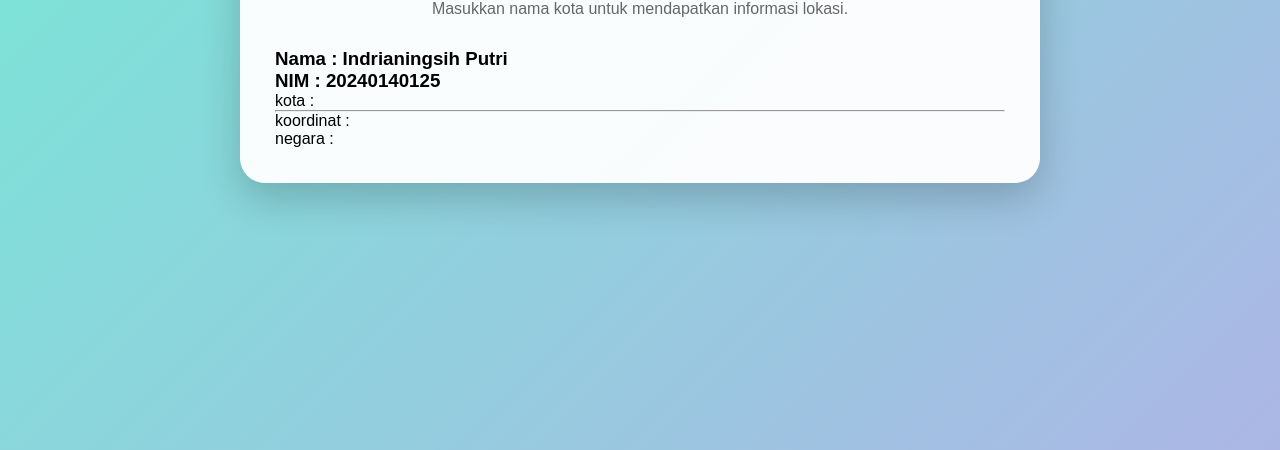
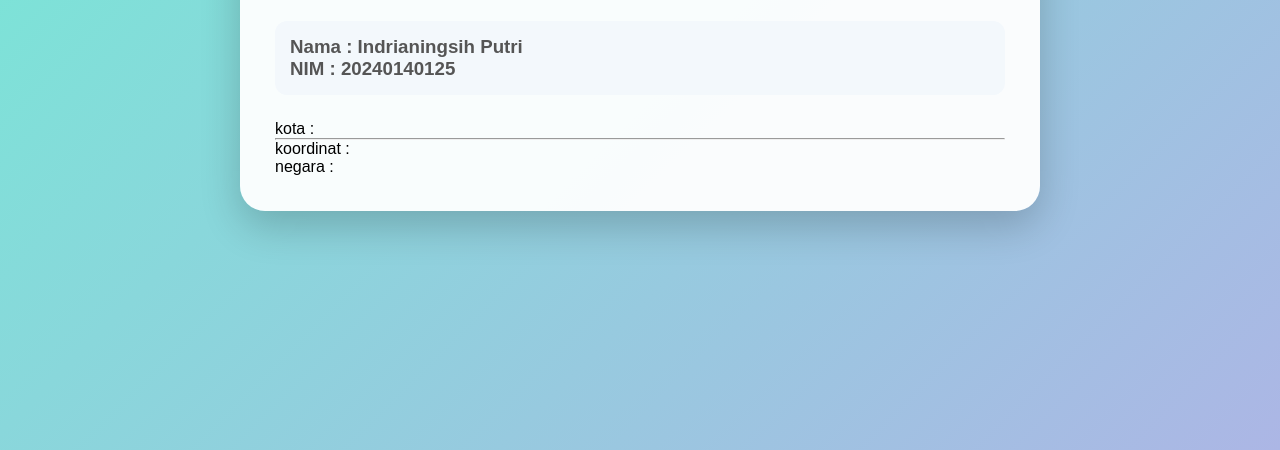
Before and after one commit to Indrianingsihputri/125_WeatherApi, a website: page Public/index.html in a window 1280 px wide. Shown: the part 350-800 px from the top of the page. Drawn offline with Linux system fonts and the light colour scheme; no server answers.

Commit message:
identitas

```diff
--- a/Public/index.html
+++ b/Public/index.html
@@ -189,13 +189,11 @@
 
         </div>
 
-        <div>
-
-            <h3> Nama : Indrianingsih Putri </h3>
-            <h3> NIM : 20240140125 </h3>
-
-        </div>
-
+    <!-- IDENTITAS -->
+    <div class="student">
+        <h3> Nama : Indrianingsih Putri </h3>
+        <h3> NIM : 20240140125 </h3>
+    </div>
 
 
     <p>
```
